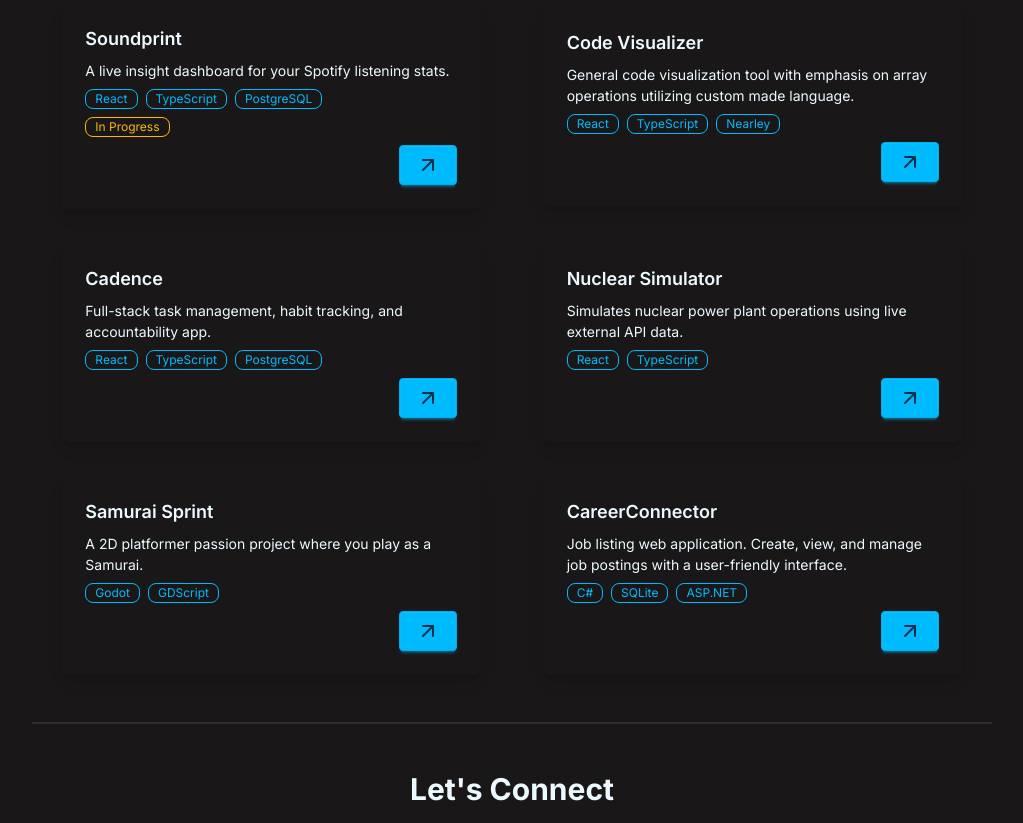
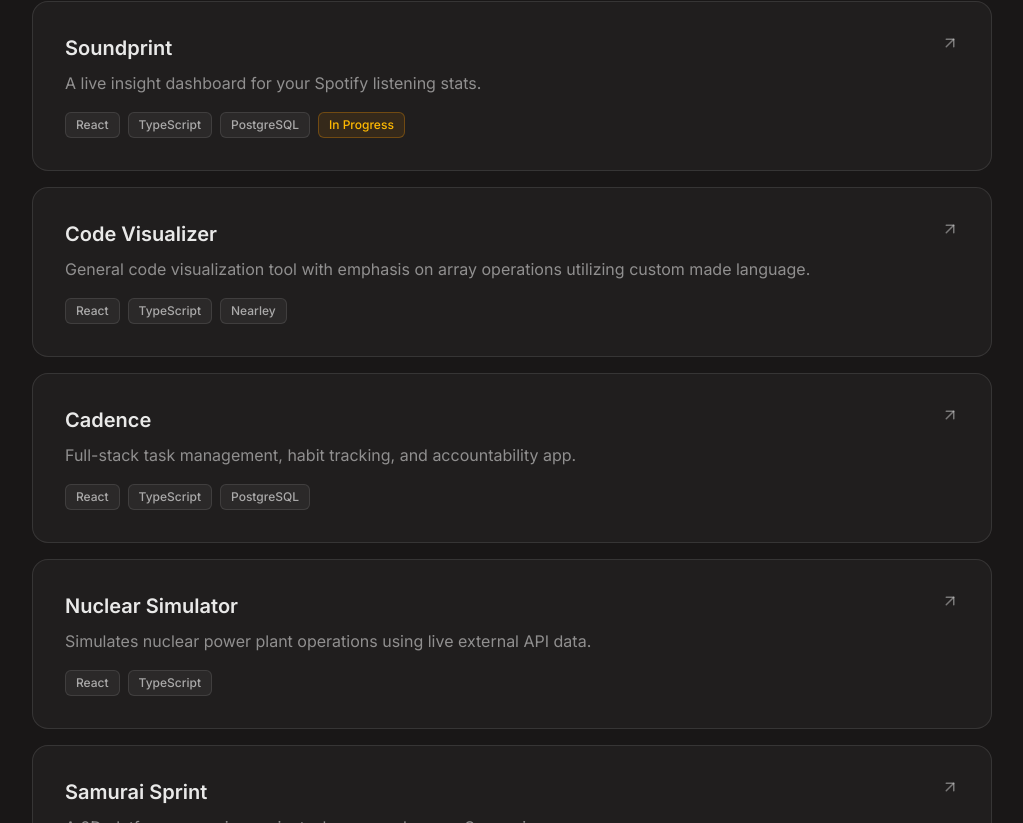
Before and after one commit to taddmtii/portfolio, a React (Vite) app: page / in a window 1280 px wide. Shown: the part 1337-2160 px from the top of the page, without its empty margins (128-1151 px from the left). Built offline with nearby package versions, Linux system fonts and the light colour scheme.

Commit message:
changed experience for better code quality and project cards to align with experience card styling

```diff
--- a/src/components/Experience.tsx
+++ b/src/components/Experience.tsx
@@ -27,7 +27,7 @@ const experiences = [
 export default function Experience() {
   return (
     <section id="experience" className="flex flex-col gap-8">
-      <h2 className="font-bold text-3xl section-label">Experience</h2>
+      <h2 className="font-bold text-3xl">Experience</h2>
       <div className="flex flex-col gap-4">
         {experiences.map((exp) => (
           <ExperienceCard
--- a/src/components/ProjectCard.tsx
+++ b/src/components/ProjectCard.tsx
@@ -13,40 +13,46 @@ export default function ProjectCard({
   link,
   description,
   technologies,
-  inProgress
+  inProgress,
 }: ProjectCardProps) {
   return (
-    <>
-      <div className="card md:w-105 w-full shadow-lg">
-        <div className="card-body">
-          <h2 className="card-title">{name}</h2>
-          <p>{description}</p>
+    <div className="rounded-2xl border border-white/10 bg-white/[0.03] p-6 transition-colors duration-200 hover:border-white/20 md:p-8">
       <div className="flex flex-col gap-2">
-          <div className="flex flex-row gap-2">
-            {technologies.map((tech) => {
-              return (
-                <div
+        <div className="flex items-start justify-between gap-4">
+          <h3 className="text-lg font-semibold text-white/90 md:text-xl">
+            {name}
+          </h3>
+          <a
+            href={link}
+            target="_blank"
+            rel="noopener noreferrer"
+            className="shrink-0 text-white/40 transition-colors duration-200 hover:text-[#60a5fa]"
+            aria-label={`View ${name} on GitHub`}
+          >
+            <ArrowUpRight size={18} />
+          </a>
+        </div>
+
+        <p className="text-sm leading-relaxed text-white/50 md:text-base">
+          {description}
+        </p>
+
+        <div className="mt-2 flex flex-wrap gap-2">
+          {technologies.map((tech) => (
+            <span
               key={tech}
-                  className="badge badge-sm badge-outline badge-info"
+              className="rounded-md border border-white/10 bg-white/5 px-2.5 py-1 text-xs font-medium text-white/60"
             >
               {tech}
-                </div>
-              );
-            })}
-            </div>
+            </span>
+          ))}
           {inProgress && (
-              <div className="badge badge-sm badge-outline badge-warning">In Progress</div>
+            <span className="rounded-md border border-amber-500/30 bg-amber-500/10 px-2.5 py-1 text-xs font-medium text-amber-400">
+              In Progress
+            </span>
           )}
-          </div>
-          <div className="card-actions justify-end">
-            <a href={link} target="_blank" rel="noopener noreferrer">
-              <button className="btn btn-info">
-                <ArrowUpRight />
-              </button>
-            </a>
         </div>
       </div>
     </div>
-    </>
   );
 }
--- a/src/components/Projects.tsx
+++ b/src/components/Projects.tsx
@@ -1,59 +1,72 @@
 import ProjectCard from "./ProjectCard";
+
+const projects = [
+  {
+    name: "Soundprint",
+    link: "https://github.com/taddmtii/Soundprint",
+    description:
+      "A live insight dashboard for your Spotify listening stats.",
+    technologies: ["React", "TypeScript", "PostgreSQL"],
+    inProgress: true,
+  },
+  {
+    name: "Code Visualizer",
+    link: "https://github.com/taddmtii/CodeVisualizer",
+    description:
+      "General code visualization tool with emphasis on array operations utilizing custom made language.",
+    technologies: ["React", "TypeScript", "Nearley"],
+    inProgress: false,
+  },
+  {
+    name: "Cadence",
+    link: "https://github.com/taddmtii/Cadence",
+    description:
+      "Full-stack task management, habit tracking, and accountability app.",
+    technologies: ["React", "TypeScript", "PostgreSQL"],
+    inProgress: false,
+  },
+  {
+    name: "Nuclear Simulator",
+    link: "https://github.com/taddmtii/NuclearSimulator",
+    description:
+      "Simulates nuclear power plant operations using live external API data.",
+    technologies: ["React", "TypeScript"],
+    inProgress: false,
+  },
+  {
+    name: "Samurai Sprint",
+    link: "https://github.com/taddmtii/Samurai-Sprint",
+    description:
+      "A 2D platformer passion project where you play as a Samurai.",
+    technologies: ["Godot", "GDScript"],
+    inProgress: false,
+  },
+  {
+    name: "CareerConnector",
+    link: "https://github.com/taddmtii/CareerConnector",
+    description:
+      "Job listing web application. Create, view, and manage job postings with a user-friendly interface.",
+    technologies: ["C#", "SQLite", "ASP.NET"],
+    inProgress: false,
+  },
+];
 
 export function Projects() {
   return (
     <>
       <div className="flex flex-col gap-8">
         <h1 className="font-bold text-3xl" id="projects">Projects</h1>
-        <div className="flex flex-col items-center md:flex-row gap-8 md:justify-evenly">
-          <ProjectCard
-            name="Soundprint"
-            link="https://github.com/taddmtii/Soundprint"
-            description="A live insight dashboard for your Spotify listening stats."
-            technologies={["React", "TypeScript", "PostgreSQL"]}
-            inProgress={true}
-          />
-          <ProjectCard
-            name="Code Visualizer"
-            link="https://github.com/taddmtii/CodeVisualizer"
-            description="
-            General code visualization tool with emphasis on array operations utilizing custom made language."
-            technologies={["React", "TypeScript", "Nearley"]}
-            inProgress={false}
-          />
-        </div>
-        <div className="flex flex-col items-center md:flex-row gap-8 md:justify-evenly">
-                    <ProjectCard
-            name="Cadence"
-            link="https://github.com/taddmtii/Cadence"
-            description="
-            Full-stack task management, habit tracking, and accountability app."
-            technologies={["React", "TypeScript", "PostgreSQL"]}
-            inProgress={false}
-          />
-          <ProjectCard
-            name="Nuclear Simulator"
-            link="https://github.com/taddmtii/NuclearSimulator"
-            description="Simulates nuclear power plant operations using live external API data."
-            technologies={["React", "TypeScript"]}
-            inProgress={false}
-          />
-        </div>
-        <div className="flex flex-col items-center md:flex-row gap-8 md:justify-evenly">
-                    <ProjectCard
-            name="Samurai Sprint"
-            link="https://github.com/taddmtii/Samurai-Sprint"
-            description="A 2D platformer passion project where you play as a Samurai."
-            technologies={["Godot", "GDScript"]}
-            inProgress={false}
-          />
-          <ProjectCard
-            name="CareerConnector"
-            link="https://github.com/taddmtii/CareerConnector"
-            description="Job listing web application. Create, view, and manage job postings with a user-friendly interface."
-            technologies={["C#", "SQLite", "ASP.NET"]}
-            inProgress={false}
-          />
+        <div className="flex flex-col gap-4">
+          {projects.map((project) => (
+            <ProjectCard
+              key={project.name}
+              name={project.name}
+              link={project.link}
+              description={project.description}
+              technologies={project.technologies}
+              inProgress={project.inProgress}
+            />
+          ))}
         </div>
       </div>
     </>
```
Lines whose indentation alone changed are shown as unchanged.
